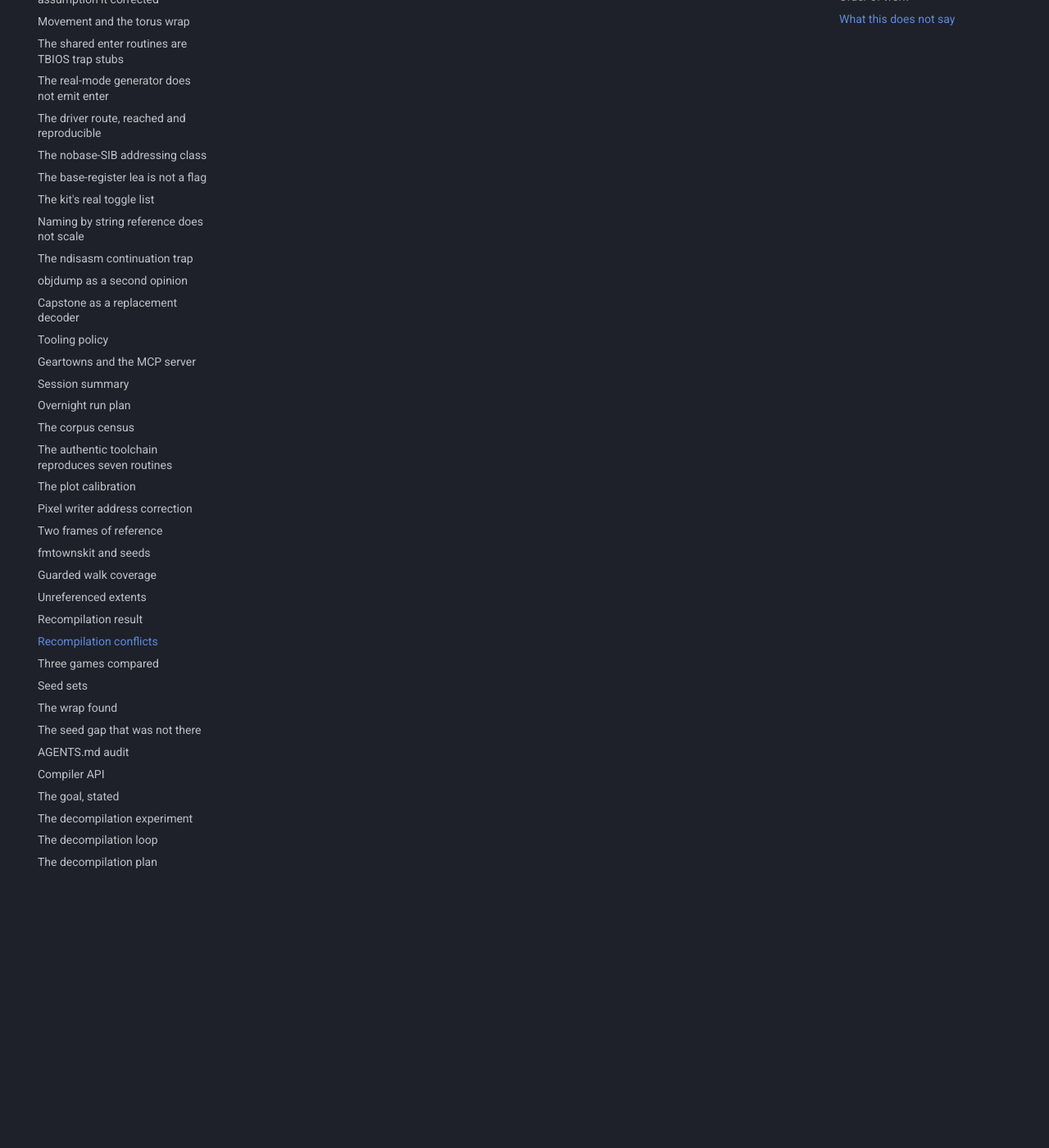
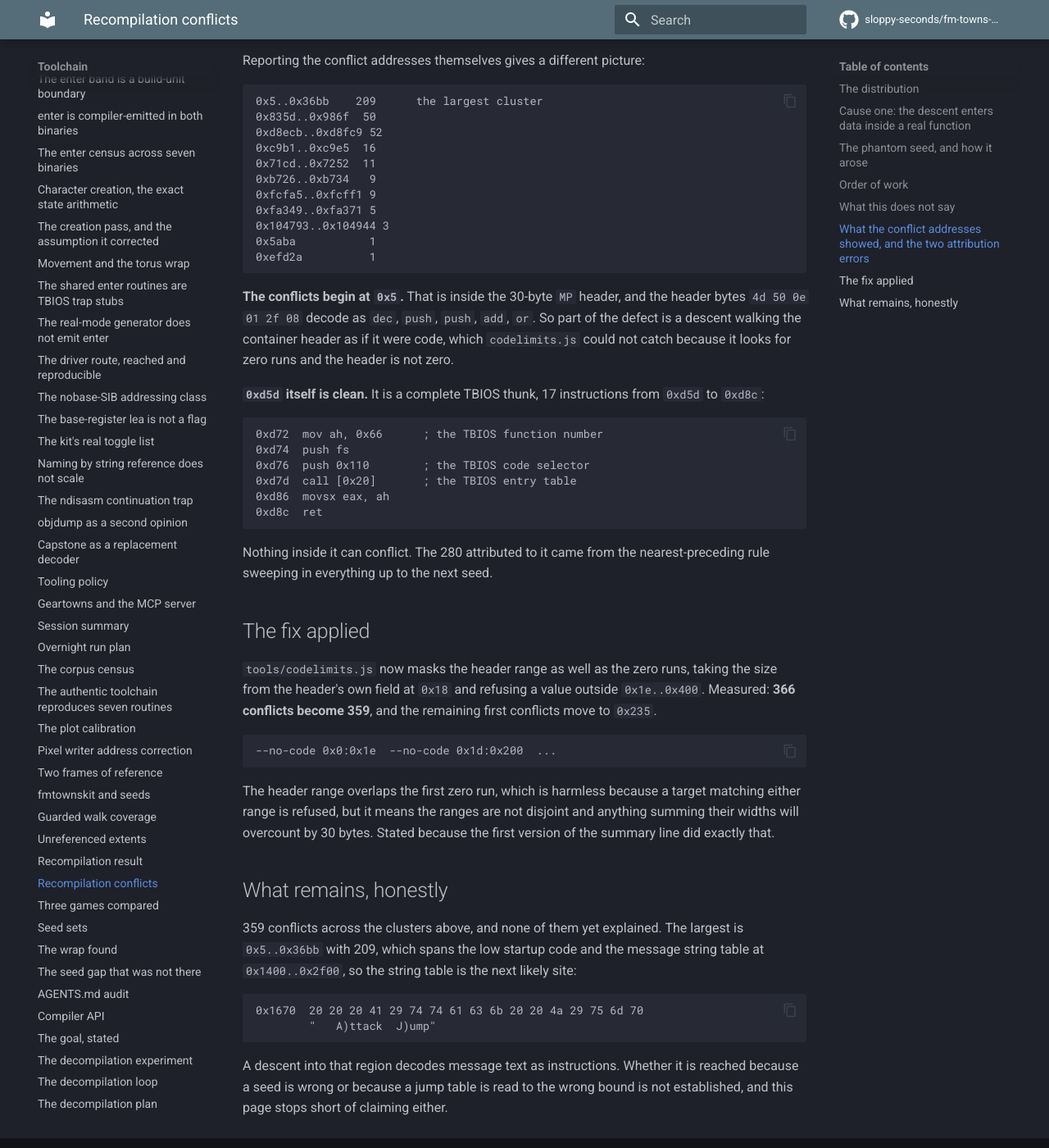
Before and after one commit to sloppy-seconds/fm-towns-ultima, an MkDocs documentation site: the page built from docs/recompilation-conflicts.md, in a window 1280 px wide and 1400 px high, scrolled down 2700 px. Shown: the whole window at 82% size. Built offline with MkDocs 1.6.1 and Material for MkDocs 9.7.7, drawn with Linux system fonts in a browser that asks for light colours; comment, search, counter and statistics services are not loaded; some of the changed text lies outside the part shown.

Commit message:
Mask the MP header: 366 conflicts become 359, and two attribution errors
Reporting conflict addresses directly instead of grouping them by nearest
preceding function start gives a different picture, and shows why both earlier
groupings were wrong.

The conflicts begin at 0x5, inside the 30-byte MP header. The bytes
4d 50 0e 01 2f 08 decode as dec, push, push, add, or - the descent was walking
the container header as code. codelimits.js could not catch it because it looks
for zero runs and the header is not zero.

0xd5d itself is clean: a complete TBIOS thunk, 17 instructions to its ret at
0xd8c, mov ah,0x66 then push fs, push 0x110, call [0x20], movsx eax,ah. Nothing
inside it can conflict. The 280 conflicts attributed to it came from the
nearest-preceding rule sweeping in everything up to the next seed, and the same
error put 52 under 0xd2b5b and then 0xcfe34 when 0xd2b5b was removed.

codelimits.js now masks the header range, taking the size from the header's own
field at 0x18 and refusing anything outside 0x1e..0x400. Measured: 366 conflicts
become 359.

The remaining clusters are recorded, and the largest spans the low startup code
and the message string table at 0x1400..0x2f00, where a descent decodes
"   A)ttack  J)ump" as instructions. Whether that is reached through a bad seed
or a jump table read to the wrong bound is not established and is not claimed.

Noted: the header range overlaps the first zero run, so the ranges are not
disjoint and anything summing their widths overcounts by 30. The first version of
the summary line did exactly that and now counts the zero runs separately.

````diff
--- a/docs/recompilation-conflicts.md
+++ b/docs/recompilation-conflicts.md
@@ -93,3 +93,73 @@ With all 366 removed the output would still not be a playable port: the 24 indir
 `MP` still has no entry point, and the function set is 98.7 percent of the corpus rather than 98.7
 percent of the game. Fixing the conflicts makes the emitted code trustworthy as code, which is a
 different and smaller claim.
+
+## What the conflict addresses showed, and the two attribution errors
+
+Grouping conflicts by *the nearest preceding function start* put 280 under `0xd5d` and 52 under
+`0xd2b5b` and then under `0xcfe34`. Both groupings were misleading, and the reason is the same each
+time: a conflict's address and the function that owns it are different questions.
+
+Reporting the conflict addresses themselves gives a different picture:
+
+```
+0x5..0x36bb    209      the largest cluster
+0x835d..0x986f  50
+0xd8ecb..0xd8fc9 52
+0xc9b1..0xc9e5  16
+0x71cd..0x7252  11
+0xb726..0xb734   9
+0xfcfa5..0xfcff1 9
+0xfa349..0xfa371 5
+0x104793..0x104944 3
+0x5aba           1
+0xefd2a          1
+```
+
+**The conflicts begin at `0x5`.** That is inside the 30-byte `MP` header, and the header bytes
+`4d 50 0e 01 2f 08` decode as `dec`, `push`, `push`, `add`, `or`. So part of the defect is a descent
+walking the container header as if it were code, which `codelimits.js` could not catch because it
+looks for zero runs and the header is not zero.
+
+**`0xd5d` itself is clean.** It is a complete TBIOS thunk, 17 instructions from `0xd5d` to `0xd8c`:
+
+```
+0xd72  mov ah, 0x66      ; the TBIOS function number
+0xd74  push fs
+0xd76  push 0x110        ; the TBIOS code selector
+0xd7d  call [0x20]       ; the TBIOS entry table
+0xd86  movsx eax, ah
+0xd8c  ret
+```
+
+Nothing inside it can conflict. The 280 attributed to it came from the nearest-preceding rule
+sweeping in everything up to the next seed.
+
+## The fix applied
+
+`tools/codelimits.js` now masks the header range as well as the zero runs, taking the size from the
+header's own field at `0x18` and refusing a value outside `0x1e..0x400`. Measured: **366 conflicts
+become 359**, and the remaining first conflicts move to `0x235`.
+
+```
+--no-code 0x0:0x1e  --no-code 0x1d:0x200  ...
+```
+
+The header range overlaps the first zero run, which is harmless because a target matching either
+range is refused, but it means the ranges are not disjoint and anything summing their widths will
+overcount by 30 bytes. Stated because the first version of the summary line did exactly that.
+
+## What remains, honestly
+
+359 conflicts across the clusters above, and none of them yet explained. The largest is
+`0x5..0x36bb` with 209, which spans the low startup code and the message string table at
+`0x1400..0x2f00`, so the string table is the next likely site:
+
+```
+0x1670  20 20 20 41 29 74 74 61 63 6b 20 20 4a 29 75 6d 70
+        "   A)ttack  J)ump"
+```
+
+A descent into that region decodes message text as instructions. Whether it is reached because a
+seed is wrong or because a jump table is read to the wrong bound is not established, and this page
+stops short of claiming either.
````
Also changed, not shown: 1 other file.
